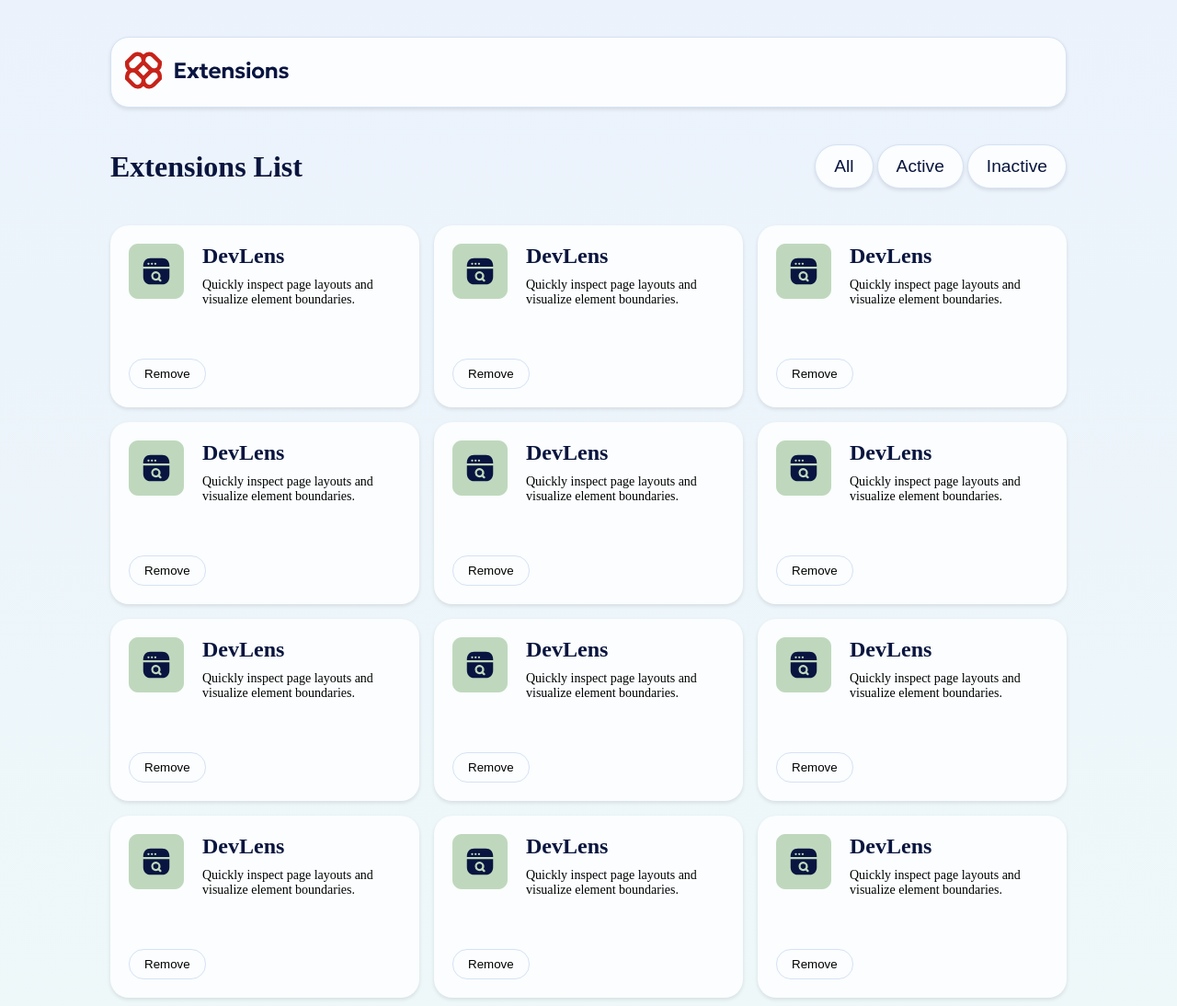
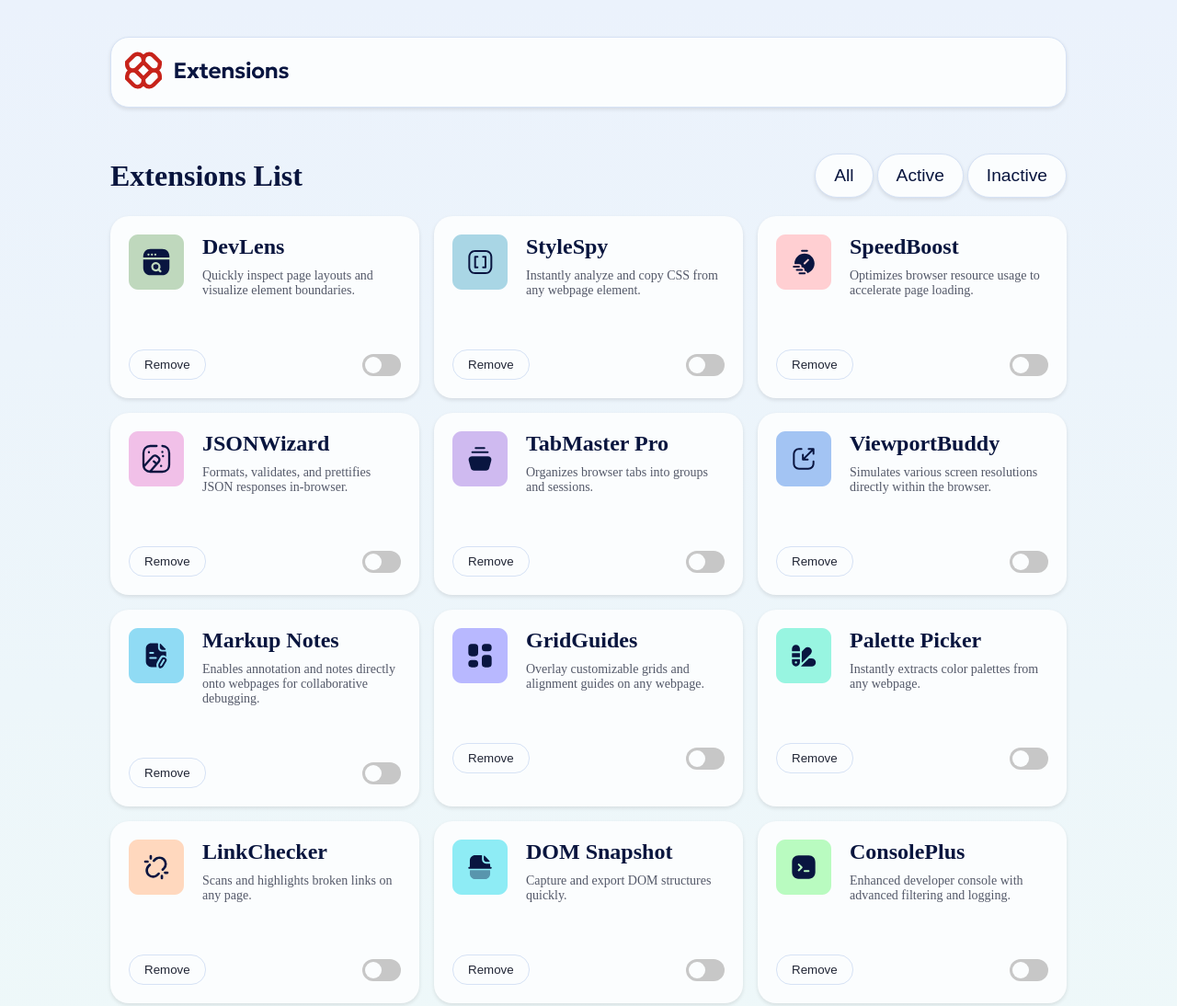
Before and after one commit to guilhermesiqueira13/browser-extensions-manager-ui-main, a plain HTML site: page index.html in a window 1280 px wide. Shown: the top 1094 px of the page at 92% size. Drawn offline with Linux system fonts and the light colour scheme; a web font is replaced by a local one.

Commit message:
Desenvolvimento com css finalizado

```diff
--- a/css/style.css
+++ b/css/style.css
@@ -61,7 +61,7 @@ p {
   display: flex;
   align-items: center;
   justify-content: space-between;
-  margin-top: 40px;
+  margin-top: 50px;
   margin-bottom: 16px;
 }
 .header-content h1 {
@@ -90,7 +90,7 @@ p {
   display: grid;
   grid-template-columns: repeat(3, 1fr);
   gap: 16px;
-  margin-top: 40px;
+  margin-top: 20px;
 }
 
 .extension-card {
@@ -124,12 +124,13 @@ p {
 
 .extension-card-header-info p {
   margin-bottom: 40px;
-  color: var(--neutral-400);
+  color: var(--neutral-600);
   font-size: 0.875rem;
   font-weight: 400px;
 }
 
 .extension-card-buttons {
+  position: relative;
   display: flex;
   justify-content: space-between;
   align-items: center;
@@ -141,7 +142,57 @@ p {
   border: 1px solid var(--neutral-200);
   background: var(--neutral-0);
   cursor: pointer;
+  color: var(--neutral-800);
 }
 
-.extensions-card-toggle {
+.extension-card-buttons button:hover {
+  background: var(--neutral-100);
+
+  border: 1px solid var(--neutral-100);
+  animation: none;
 }
+
+.toggle-switch {
+  position: relative;
+  display: inline-block;
+  width: 42px;
+  height: 24px;
+}
+
+.toggle-switch input {
+  opacity: 0;
+  width: 0;
+  height: 0;
+}
+
+.slider {
+  position: absolute;
+  cursor: pointer;
+  background: var(--neutral-300);
+  border-radius: 34px;
+  top: 0;
+  left: 0;
+  right: 0;
+  bottom: 0;
+  transition: 0.4s;
+}
+
+.slider:before {
+  position: absolute;
+  content: "";
+  height: 18px;
+  width: 18px;
+  left: 3px;
+  bottom: 3px;
+  background: var(--neutral-0);
+  border-radius: 50%;
+  transition: 0.4s;
+}
+
+.toggle-switch input:checked + .slider {
+  background-color: #c7221a;
+}
+
+.toggle-switch input:checked + .slider:before {
+  transform: translateX(18px);
+}
--- a/index.html
+++ b/index.html
@@ -38,172 +38,208 @@
         </div>
         <div class="extension-card-buttons">
           <button>Remove</button>
-          <span class="extensions-card-toggle"></span>
+          <label class="toggle-switch">
+            <input type="checkbox">
+            <span class="slider"></span>
+          </label>
         </div>
       </div>
       <div class="extension-card">
         <div class="extension-card-header">
           <div class="extension-card-header-logo">
-            <img src="./assets/images/logo-devlens.svg" alt="">
+            <img src="./assets/images/logo-style-spy.svg" alt="">
           </div>
           <div class="extension-card-header-info">
-            <h2>DevLens</h2>
-            <p>Quickly inspect page layouts and visualize element boundaries.</p>
+            <h2>StyleSpy</h2>
+            <p>Instantly analyze and copy CSS from any webpage element.</p>
           </div>
         </div>
         <div class="extension-card-buttons">
           <button>Remove</button>
-          <span class="extensions-card-toggle"></span>
+          <label class="toggle-switch">
+            <input type="checkbox">
+            <span class="slider"></span>
+          </label>
         </div>
       </div>
       <div class="extension-card">
         <div class="extension-card-header">
           <div class="extension-card-header-logo">
-            <img src="./assets/images/logo-devlens.svg" alt="">
+            <img src="./assets/images/logo-speed-boost.svg" alt="">
           </div>
           <div class="extension-card-header-info">
-            <h2>DevLens</h2>
-            <p>Quickly inspect page layouts and visualize element boundaries.</p>
+            <h2>SpeedBoost</h2>
+            <p>Optimizes browser resource usage to accelerate page loading.</p>
           </div>
         </div>
         <div class="extension-card-buttons">
           <button>Remove</button>
-          <span class="extensions-card-toggle"></span>
+          <label class="toggle-switch">
+            <input type="checkbox">
+            <span class="slider"></span>
+          </label>
         </div>
       </div>
       <div class="extension-card">
         <div class="extension-card-header">
           <div class="extension-card-header-logo">
-            <img src="./assets/images/logo-devlens.svg" alt="">
+            <img src="./assets/images/logo-json-wizard.svg" alt="">
           </div>
           <div class="extension-card-header-info">
-            <h2>DevLens</h2>
-            <p>Quickly inspect page layouts and visualize element boundaries.</p>
+            <h2>JSONWizard</h2>
+            <p>Formats, validates, and prettifies JSON responses in-browser.</p>
           </div>
         </div>
         <div class="extension-card-buttons">
           <button>Remove</button>
-          <span class="extensions-card-toggle"></span>
+          <label class="toggle-switch">
+            <input type="checkbox">
+            <span class="slider"></span>
+          </label>
         </div>
       </div>
       <div class="extension-card">
         <div class="extension-card-header">
           <div class="extension-card-header-logo">
-            <img src="./assets/images/logo-devlens.svg" alt="">
+            <img src="./assets/images/logo-tab-master-pro.svg" alt="">
           </div>
           <div class="extension-card-header-info">
-            <h2>DevLens</h2>
-            <p>Quickly inspect page layouts and visualize element boundaries.</p>
+            <h2>TabMaster Pro</h2>
+            <p>Organizes browser tabs into groups and sessions.</p>
           </div>
         </div>
         <div class="extension-card-buttons">
           <button>Remove</button>
-          <span class="extensions-card-toggle"></span>
+          <label class="toggle-switch">
+            <input type="checkbox">
+            <span class="slider"></span>
+          </label>
         </div>
       </div>
       <div class="extension-card">
         <div class="extension-card-header">
           <div class="extension-card-header-logo">
-            <img src="./assets/images/logo-devlens.svg" alt="">
+            <img src="./assets/images/logo-viewport-buddy.svg" alt="">
           </div>
           <div class="extension-card-header-info">
-            <h2>DevLens</h2>
-            <p>Quickly inspect page layouts and visualize element boundaries.</p>
+            <h2>ViewportBuddy</h2>
+            <p>Simulates various screen resolutions directly within the browser.</p>
           </div>
         </div>
         <div class="extension-card-buttons">
           <button>Remove</button>
-          <span class="extensions-card-toggle"></span>
+          <label class="toggle-switch">
+            <input type="checkbox">
+            <span class="slider"></span>
+          </label>
         </div>
       </div>
       <div class="extension-card">
         <div class="extension-card-header">
           <div class="extension-card-header-logo">
-            <img src="./assets/images/logo-devlens.svg" alt="">
+            <img src="./assets/images/logo-markup-notes.svg" alt="">
           </div>
           <div class="extension-card-header-info">
-            <h2>DevLens</h2>
-            <p>Quickly inspect page layouts and visualize element boundaries.</p>
+            <h2>Markup Notes</h2>
+            <p>Enables annotation and notes directly onto webpages for collaborative debugging.</p>
           </div>
         </div>
         <div class="extension-card-buttons">
           <button>Remove</button>
-          <span class="extensions-card-toggle"></span>
+          <label class="toggle-switch">
+            <input type="checkbox">
+            <span class="slider"></span>
+          </label>
         </div>
       </div>
       <div class="extension-card">
         <div class="extension-card-header">
           <div class="extension-card-header-logo">
-            <img src="./assets/images/logo-devlens.svg" alt="">
+            <img src="./assets/images/logo-grid-guides.svg" alt="">
           </div>
           <div class="extension-card-header-info">
-            <h2>DevLens</h2>
-            <p>Quickly inspect page layouts and visualize element boundaries.</p>
+            <h2>GridGuides</h2>
+            <p>Overlay customizable grids and alignment guides on any webpage.</p>
           </div>
         </div>
         <div class="extension-card-buttons">
           <button>Remove</button>
-          <span class="extensions-card-toggle"></span>
+          <label class="toggle-switch">
+            <input type="checkbox">
+            <span class="slider"></span>
+          </label>
         </div>
       </div>
       <div class="extension-card">
         <div class="extension-card-header">
           <div class="extension-card-header-logo">
-            <img src="./assets/images/logo-devlens.svg" alt="">
+            <img src="./assets/images/logo-palette-picker.svg" alt="">
           </div>
           <div class="extension-card-header-info">
-            <h2>DevLens</h2>
-            <p>Quickly inspect page layouts and visualize element boundaries.</p>
+            <h2>Palette Picker</h2>
+            <p>Instantly extracts color palettes from any webpage.</p>
           </div>
         </div>
         <div class="extension-card-buttons">
           <button>Remove</button>
-          <span class="extensions-card-toggle"></span>
+          <label class="toggle-switch">
+            <input type="checkbox">
+            <span class="slider"></span>
+          </label>
         </div>
       </div>
       <div class="extension-card">
         <div class="extension-card-header">
           <div class="extension-card-header-logo">
-            <img src="./assets/images/logo-devlens.svg" alt="">
+            <img src="./assets/images/logo-link-checker.svg" alt="">
           </div>
           <div class="extension-card-header-info">
-            <h2>DevLens</h2>
-            <p>Quickly inspect page layouts and visualize element boundaries.</p>
+            <h2>LinkChecker</h2>
+            <p>Scans and highlights broken links on any page.</p>
           </div>
         </div>
         <div class="extension-card-buttons">
           <button>Remove</button>
-          <span class="extensions-card-toggle"></span>
+          <label class="toggle-switch">
+            <input type="checkbox">
+            <span class="slider"></span>
+          </label>
         </div>
       </div>
       <div class="extension-card">
         <div class="extension-card-header">
           <div class="extension-card-header-logo">
-            <img src="./assets/images/logo-devlens.svg" alt="">
+            <img src="./assets/images/logo-dom-snapshot.svg" alt="">
           </div>
           <div class="extension-card-header-info">
-            <h2>DevLens</h2>
-            <p>Quickly inspect page layouts and visualize element boundaries.</p>
+            <h2>DOM Snapshot</h2>
+            <p>Capture and export DOM structures quickly.</p>
           </div>
         </div>
         <div class="extension-card-buttons">
           <button>Remove</button>
-          <span class="extensions-card-toggle"></span>
+          <label class="toggle-switch">
+            <input type="checkbox">
+            <span class="slider"></span>
+          </label>
         </div>
       </div>
       <div class="extension-card">
         <div class="extension-card-header">
           <div class="extension-card-header-logo">
-            <img src="./assets/images/logo-devlens.svg" alt="">
+            <img src="./assets/images/logo-console-plus.svg" alt="">
           </div>
           <div class="extension-card-header-info">
-            <h2>DevLens</h2>
-            <p>Quickly inspect page layouts and visualize element boundaries.</p>
+            <h2>ConsolePlus</h2>
+            <p>Enhanced developer console with advanced filtering and logging.</p>
           </div>
         </div>
         <div class="extension-card-buttons">
           <button>Remove</button>
-          <span class="extensions-card-toggle"></span>
+          <label class="toggle-switch">
+            <input type="checkbox">
+            <span class="slider"></span>
+          </label>
         </div>
       </div>
 
```
